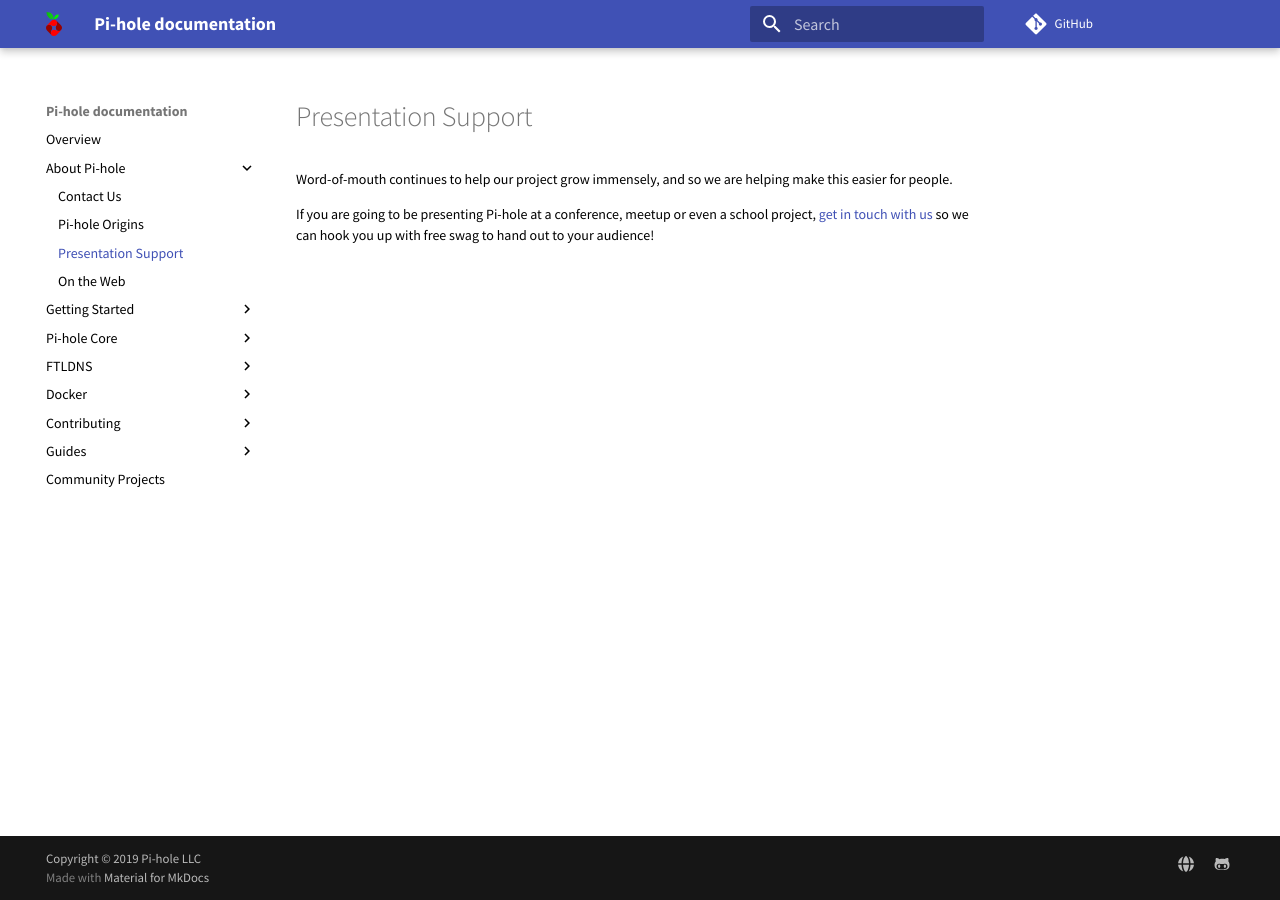
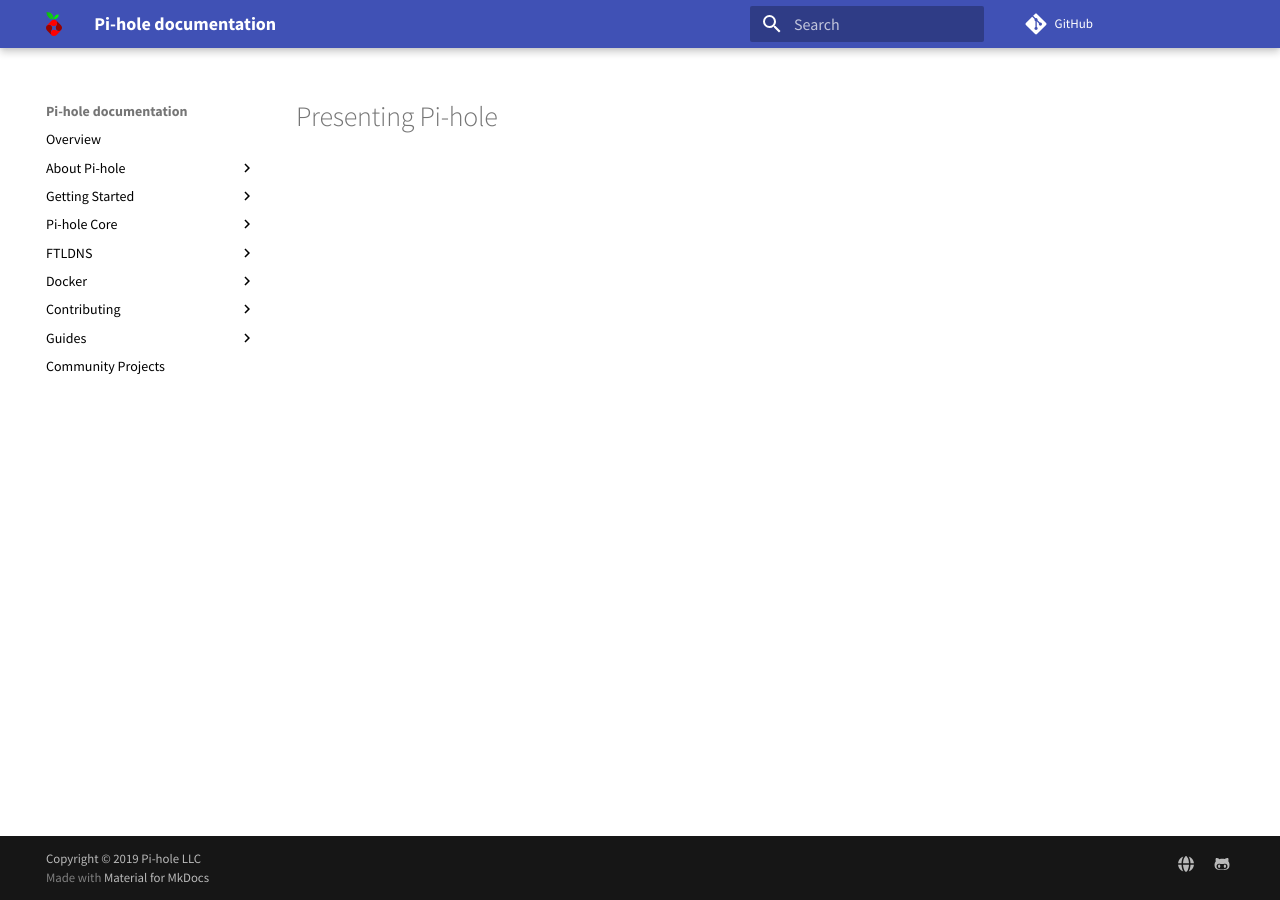
Before and after one commit to pi-hole/docs, an MkDocs documentation site: the page built from docs/main/presentations.md, in a window 1280 px wide. Built offline with MkDocs 1.6.1 and Material for MkDocs 9.7.7, drawn with Linux system fonts in a browser that asks for light colours; comment, search, counter and statistics services are not loaded.

Commit message:
Remove presentation support links (#241)
* Redirect presentations to main index

* Remove presentation support from navigation.

Signed-off-by: Dan Schaper <dan.schaper@pi-hole.net>

```diff
--- a/docs/main/presentations.md
+++ b/docs/main/presentations.md
@@ -1,9 +1,6 @@
 ---
 title: Presenting Pi-hole
 description: Support for presenters
-last_updated: Sun Jan 13 18:37:35 2019 UTC
+last_updated: Sun Feb 9 2020
+redirect: /
 ---
-
-Word-of-mouth continues to help our project grow immensely, and so we are helping make this easier for people.
-
-If you are going to be presenting Pi-hole at a conference, meetup or even a school project, [get in touch with us](https://pi-hole.net/2017/05/17/giving-a-presentation-on-pi-hole-contact-us-first-for-some-goodies-and-support/) so we can hook you up with free swag to hand out to your audience!
--- a/mkdocs.yml
+++ b/mkdocs.yml
@@ -50,7 +50,6 @@
   - 'About Pi-hole':
     - 'Contact Us': main/contact.md
     - 'Pi-hole Origins': main/origins.md
-    - 'Presentation Support': main/presentations.md
     - 'On the Web': main/coverage.md
   - 'Getting Started':
     - 'Prerequisites': main/prerequesites.md
```
